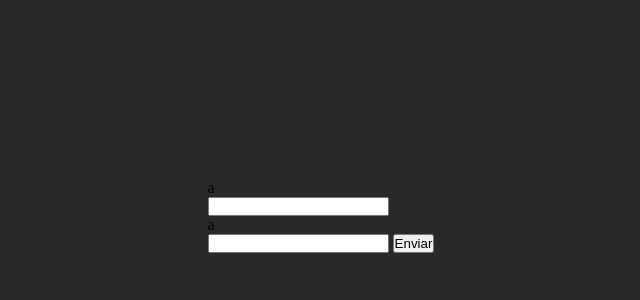
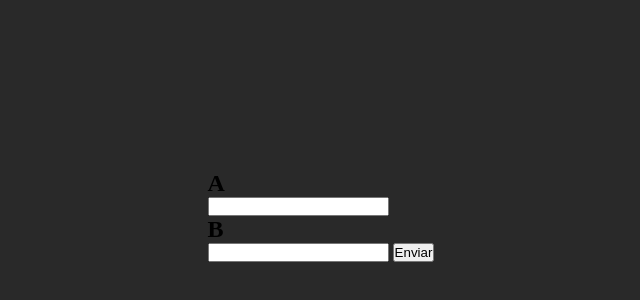
Before and after one commit to Carlos-d4vi/Integrando-HTML-com-JS-EBAC, a plain HTML site: page index.html in a window 1280 px wide. Shown: the part 184-484 px from the top of the page, without its empty margins (319-959 px from the left). Drawn offline with Linux system fonts and the light colour scheme.

Commit message:
alteração dos Ps para H2s

```diff
--- a/index.html
+++ b/index.html
@@ -10,9 +10,9 @@
 <body>
     <div class="container">
         <form action="#" id="form">
-            <p>a</p>
+            <h2>A</h2>
             <input type="number" name="a" id="inputA">
-            <p>a</p>
+            <h2>B</h2>
             <input type="number" name="b" id="inputB">
             <button id="submit">Enviar</button>
             <p id="globalMessege" class="globalMessege"></p>
```
